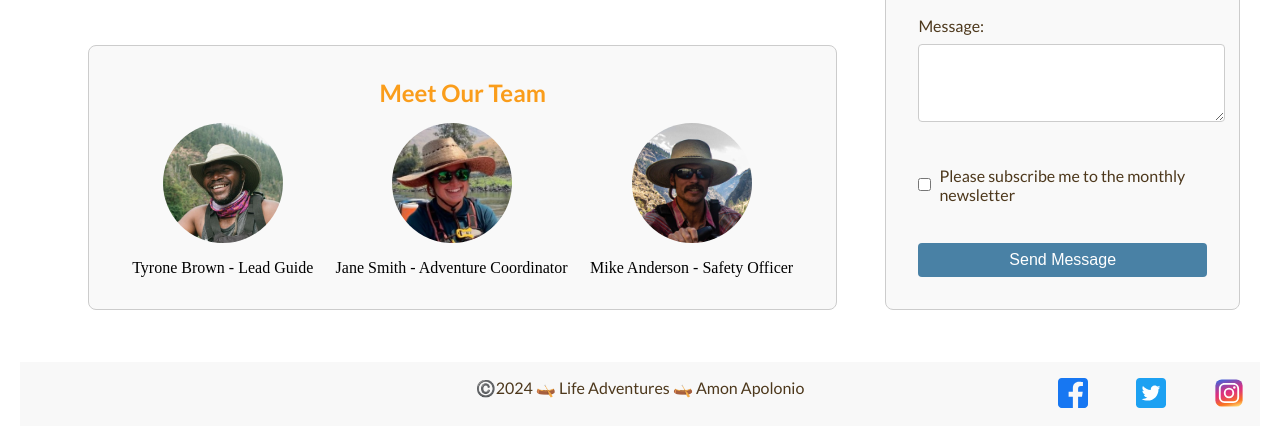
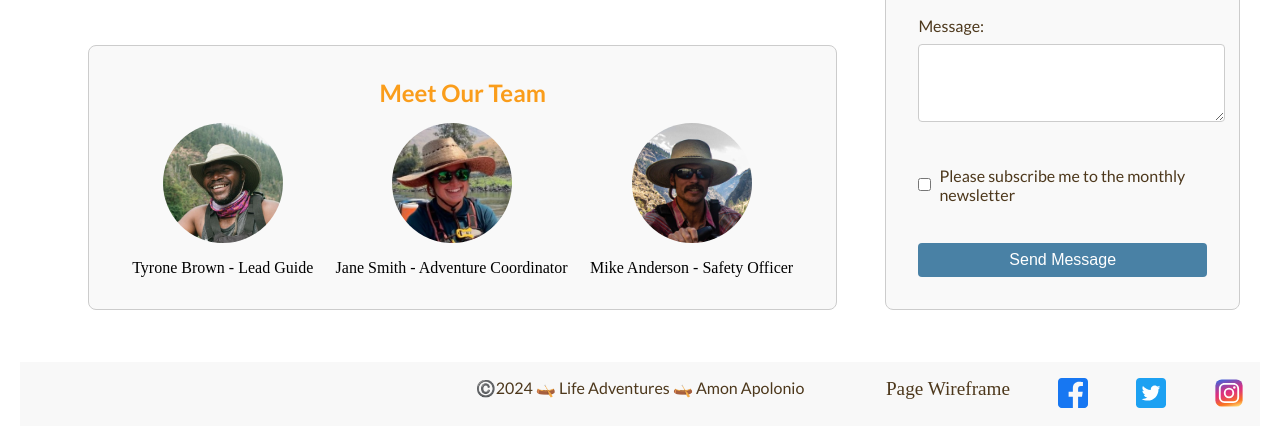
Before and after one commit to AmonApolonio/wdd130, a plain HTML site: page wwr/contact.html in a window 1280 px wide. Shown: the part 686-1115 px from the top of the page. Drawn offline with Linux system fonts and the light colour scheme.

Commit message:
feat: adding page wireframe

```diff
--- a/wwr/contact.html
+++ b/wwr/contact.html
@@ -97,6 +97,7 @@
     <footer>
         <p>©️2024 🛶 Life Adventures 🛶 Amon Apolonio</p>
         <nav class="sociallinks">
+            <a href="https://app.moqups.com/dngB1GhB9JSqAb3eDKHnuh0YmFPmn3rs/view/page/abb91cd45" target="_blank">Page Wireframe</a>
             <a href="https://facebook.com">
                 <img class="icon" src="images/facebook.svg" alt="Facebook">
             </a>
```
